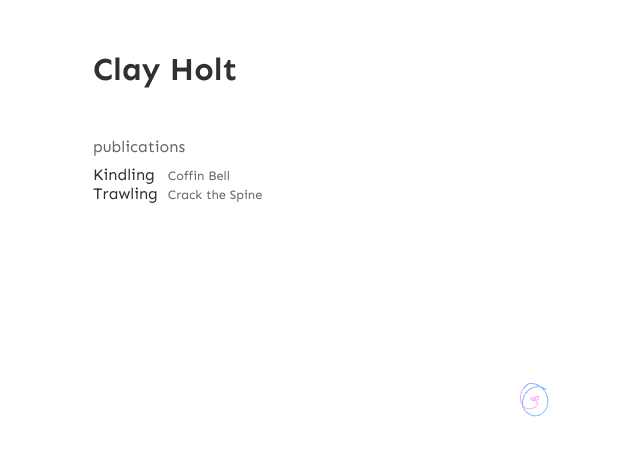
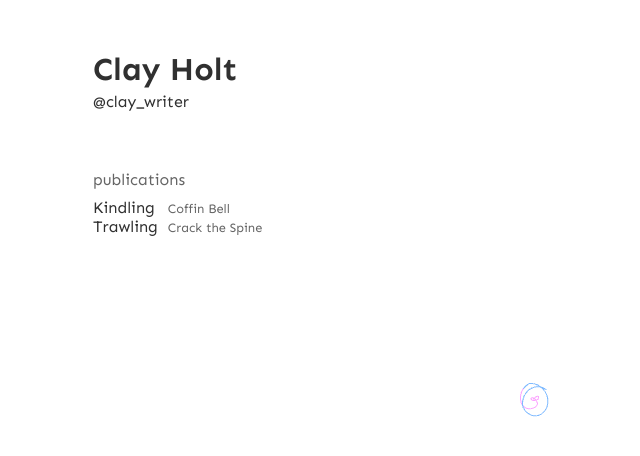
Before and after one commit to tarwater/writer-site, a website built with webpack: page dist/index.html in a window 1280 px wide. Shown: the whole page, without its empty margins (107-747 px from the left). Built offline with nearby package versions, Linux system fonts and the light colour scheme.

Commit message:
put the twitter link back lol

```diff
--- a/dist/index.html
+++ b/dist/index.html
@@ -9,6 +9,7 @@
 <body>
 <div class="header-stuff">
     <h1>Clay Holt</h1>
+    <a href="https://twitter.com/clay_writer">@clay_writer</a>
 </div>
 <h3>publications</h3>
 <table>
```
